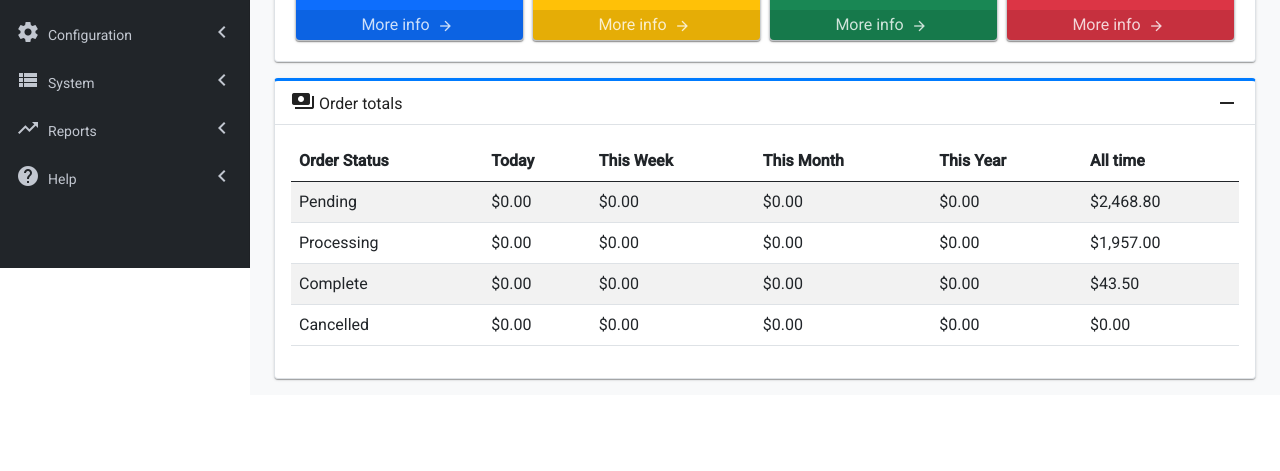
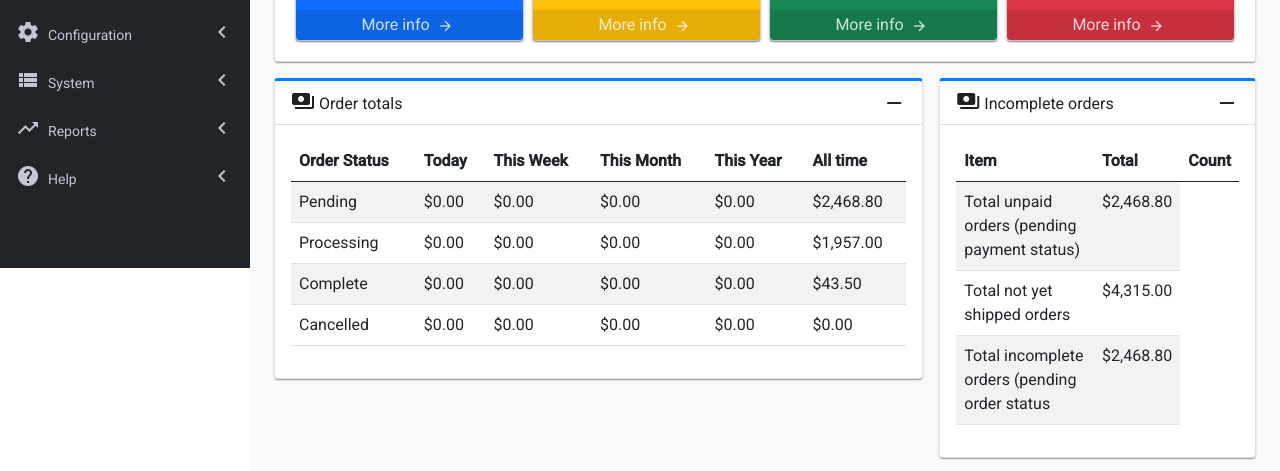
Before and after one commit to kritdev/angular_lab, an Angular app: page / in a window 1280 px wide. Shown: the part 532-1003 px from the top of the page. Before the commit the page ends 927 px from the top, so only its background shows below. Built offline with nearby package versions, Linux system fonts and the light colour scheme.

Commit message:
main component - style 2 table card component

```diff
--- a/src/app/component/detail-card.service.ts
+++ b/src/app/component/detail-card.service.ts
@@ -50,5 +50,19 @@ export class DetailCardService {
     ];
   }
 
+  retrieveIncompleteOrderTableCard(): DetailCardItem[] {
+    return [
+      new DetailCardItem(TableCardComponent, {
+        columns: ['Item','Total','Count'],
+        types: ['text', 'text', 'view-button'],
+        records: [
+          ['Total unpaid orders (pending payment status)','$2,468.80'],
+          ['Total not yet shipped orders','$4,315.00'],
+          ['Total incomplete orders (pending order status','$2,468.80'],
+          ]
+      }),
+    ];
+  }
+
   constructor() { }
 }
--- a/src/app/layout/main/main.component.html
+++ b/src/app/layout/main/main.component.html
@@ -14,11 +14,18 @@
       [cardItemList]="staticticCardList">
     </app-group-card>
 
-    <app-group-card
-      [title]="'Order totals'"
-      [iconName]="'payments'"
-      [cardItemList]="orderTable">
-    </app-group-card>
+    <div class="row m-0">
+      <app-group-card class="col-md-8 p-0"
+        [title]="'Order totals'"
+        [iconName]="'payments'"
+        [cardItemList]="orderTable">
+      </app-group-card>
+      <app-group-card class="col-md-4 p-0"
+        [title]="'Incomplete orders'"
+        [iconName]="'payments'"
+        [cardItemList]="incompleteOrderTable">
+      </app-group-card>
+    </div>
 
   </div>
 </main>
--- a/src/app/layout/main/main.component.ts
+++ b/src/app/layout/main/main.component.ts
@@ -13,6 +13,7 @@ export class MainComponent implements OnInit {
   newsCardList: DetailCardItem[];
   staticticCardList: DetailCardItem[];
   orderTable: DetailCardItem[];
+  incompleteOrderTable: DetailCardItem[];
 
   constructor(private detailCardService: DetailCardService) { }
 
@@ -25,6 +26,7 @@ export class MainComponent implements OnInit {
     this.newsCardList = this.detailCardService.retrieveNewsCards();
     this.staticticCardList = this.detailCardService.retrieveStatisticCards();
     this.orderTable = this.detailCardService.retrieveOrderTableCard();
+    this.incompleteOrderTable = this.detailCardService.retrieveIncompleteOrderTableCard();
   }
 
 }
```
